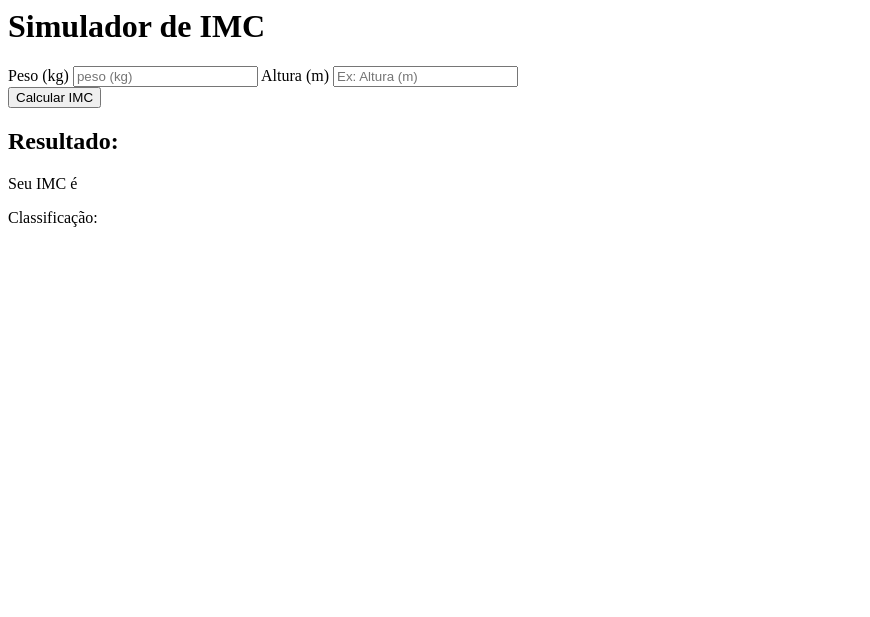
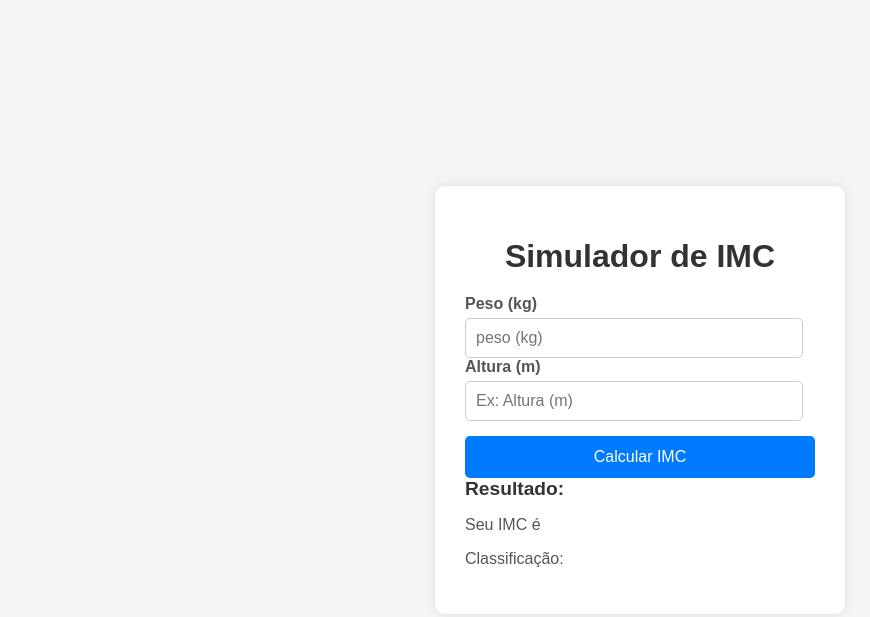
Before and after one commit to PaulaDias04/projeto-imc, a website: page src/index.html in a window 1280 px wide. Shown: the whole page, without its empty margins (0-870 px from the left). Drawn offline with Linux system fonts and the light colour scheme.

Commit message:
css informações do body e container atualizadas

```diff
--- a/src/index.html
+++ b/src/index.html
@@ -1,6 +1,8 @@
 <html lang="pt-br">
 <head>
     <meta charset="UTF-8">
+    <meta name="viewport" content="width=device-width, initial-scale=1.0">
+    <title>Calculadora de IMC</title>
     <link rel="stylesheet" href="style.css">
 </head>
 <body>
@@ -15,8 +17,8 @@
         <button id="calcular">Calcular IMC</button>
         <div class="result" id="resultado">
             <h2>Resultado:</h2>
-            <p> Seu IMC é </p>
-            <p> Classificação: </p>
+            <p> Seu IMC é </p>  <span id="imc-valor"></span></p>
+            <p> Classificação: </p> <span id="imc-classificacao"></span></p>
     </div>
     <script src="script.js"></script>
 </body>
--- a/src/style.css
+++ b/src/style.css
@@ -1,22 +1,81 @@
 body{
-
-
-}
-.container{
+    font-family: sans-serif;
+    background-color: #f4f4f4;
+    display: flex;
+    justify-content: center;
+    align-items: center;
+    min-height: 100vh;
+    margin: 0;
 
 }
 
+.container{
+    background-color: #fff;
+    border-radius: 10px;
+    box-shadow: 0 0 10px rgba(0, 0, 0, 0.1);
+    padding: 30px;
+    width: 350px;
+}
+
 .container h1 {
+    text-align: center;
+    margin-bottom: 20px;
+    color: #333;
+}
 
+.container .input-group{
+    margin-bottom: 15px;
 }
-.container .input-group{
 
+.container .input-group label {
+    display: block;
+    margin-bottom: 5px;
+    color: #555;
+    font-weight: bold;
+}
 
+.container .input-group input[type="number"] {
+    width: calc(100% - 12px);
+    padding: 10px;
+    border: 1px solid #ccc;
+    border-radius: 5px;
+    box-sizing: border-box;
+    font-size: 16px;
 }
-button{
 
+.container button {
+    background-color: #007bff;
+    color: white;
+    padding: 12px 20px;
+    border: none;
+    border-radius: 5px;
+    cursor: pointer;
+    font-size: 16px;
+    width: 100%;
+    transition: background-color 0.3s ease;
+}
 
+.container button:hover {
+    background-color: #0056b3;
 }
-.result{
 
+.container .result h2 {
+    margin-top: 0;
+    color: #333;
+    font-size: 1.2em;
 }
+
+.container .result p {
+    margin-bottom: 5px;
+    color: #555;
+}
+
+.container #imc-valor {
+    font-weight: bold;
+    color: #007bff;
+}
+
+.container #imc-classificacao {
+    font-weight: bold;
+    color: #28a745;
+}
```
